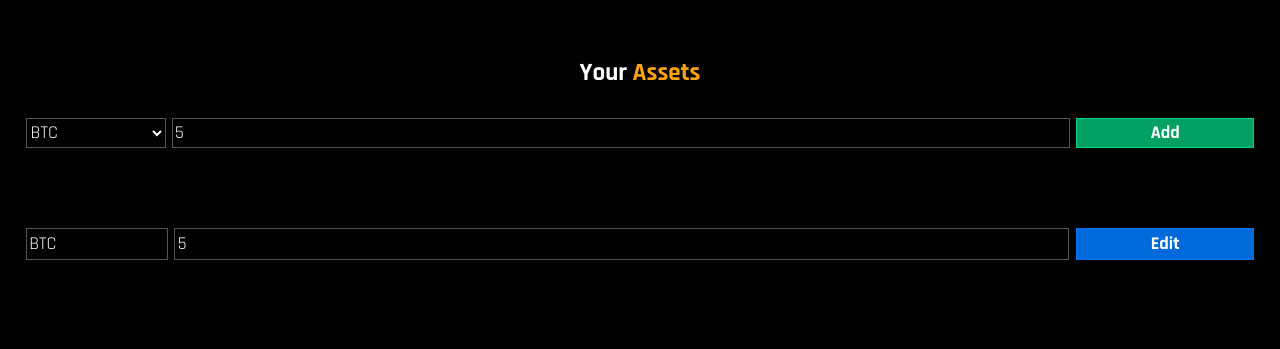
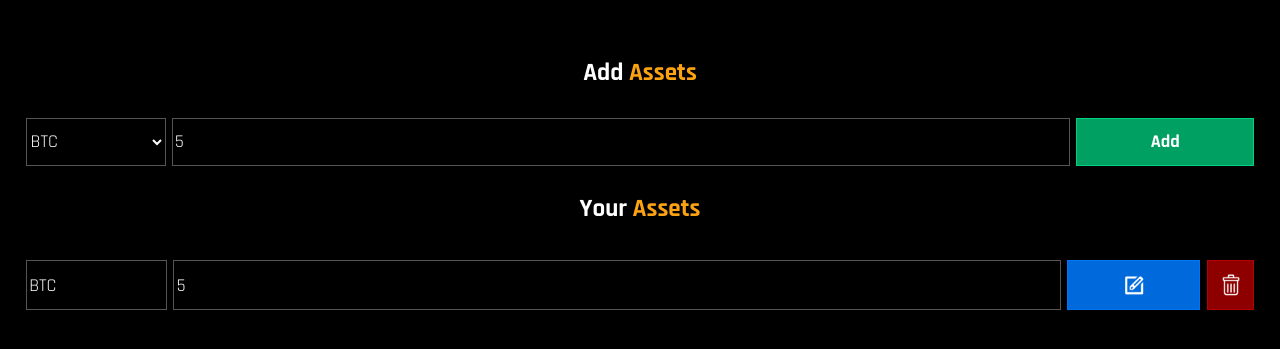
Before and after one commit to NoodlePy/Krypt, a plain HTML site: page assets.html in a window 1280 px wide. Both pictures are taken after typing "5" into the empty fields and a click on the button "Add". Shown: the part 63-412 px from the top of the page. Drawn offline with Linux system fonts and the light colour scheme.

Commit message:
Added delete button + modified edit

```diff
--- a/assets.css
+++ b/assets.css
@@ -15,7 +15,6 @@
     height: 6vh;
     margin-left: 2vw;
     width: 11vw;
-    height: 30px;
     background-color: black;
     border: 1px solid #555;
     color: white;
@@ -29,7 +28,6 @@
     height: 6vh;
     margin-left: 2vw;
     width: 11vw;
-    height: 30px;
     background-color: black;
     border: 1px solid #555;
     color: white;
@@ -75,10 +73,37 @@
     background-color: #007bffdc;
     border: 1px solid #007bffbb;
     text-align: center;
-    width: 14vw;
-    margin-right: 2vw;
+    width: 10.5vw;
     font-family: "Rajdhani",monospace;
     font-weight: bold;
+    display: flex;
+    align-items: center;
+    justify-content: center;
+}
+
+.edit_img {
+    width: 24px;
+    height: 24px;
+    margin-top: auto;
+    margin-bottom: auto;
+}
+
+.del_btn {
+    margin-left: 0.5vw;
+    width: 6vh;
+    background-color: rgba(255, 0, 0, 0.555);
+    border: 1px solid rgb(184, 0, 0);
+    display: flex;
+    align-items: center;
+    justify-content: center;
+    margin-right: 2vw;
+}
+
+.del_img {
+    width: 24px;
+    height: 24px;
+    margin-top: auto;
+    margin-bottom: auto;
 }
 
 .amount::-webkit-inner-spin-button,
@@ -96,3 +121,7 @@
 .asset_margin {
     margin-bottom: 1vh;
 }
+
+.assets {
+    margin-top: -6vh;
+}
--- a/assets.html
+++ b/assets.html
@@ -25,7 +25,7 @@
         </ul>
       </header>
 
-      <p id="assets_heading">Your <span style="color: #fca311">Assets</span></p>
+      <p id="assets_heading">Add <span style="color: #fca311">Assets</span></p>
       <div class="inp_field">
         <select name="Crypto" id="crypto" class="crypto">
             <option value="BTC">BTC</option>
@@ -132,7 +132,7 @@
         <input class="amount" type="number">
         <button class="add_btn">Add</button>
       </div>
-
+      <p id="assets_heading">Your <span style="color: #fca311">Assets</span></p>
       <div class="assets">
         <p class="invis"></p>
       </div>
--- a/assets.js
+++ b/assets.js
@@ -3,6 +3,15 @@ const main_cont = document.querySelector(".assets")
 const inp_crypto = document.querySelector(".crypto")
 const inp_value = document.querySelector(".amount")
 const invis = document.querySelector(".invis")
+var edit_btns = document.getElementsByClassName("edit")
+console.log(edit_btns)
+var del_btns = document.getElementsByClassName("del_btn")
+
+
+
+
+
+
 
 
 
@@ -33,8 +42,13 @@ add_btn.addEventListener("click", function() {
 
         const edit_btn = document.createElement("button")
         asset_cont.appendChild(edit_btn)
-        edit_btn.innerHTML = "Edit"
+        edit_btn.innerHTML = `<img src="edit.png" class="edit_img"></img>`
         edit_btn.classList.add("edit")
+
+        const del_btn = document.createElement("button")
+        del_btn.classList.add("del_btn")
+        asset_cont.appendChild(del_btn)
+        del_btn.innerHTML = `<img src="del.png" class="del_img"></img>`
 
         main_cont.insertBefore(invis,asset_cont)
     }
```
Also changed, not shown: del.png (added), edit.png (added).
